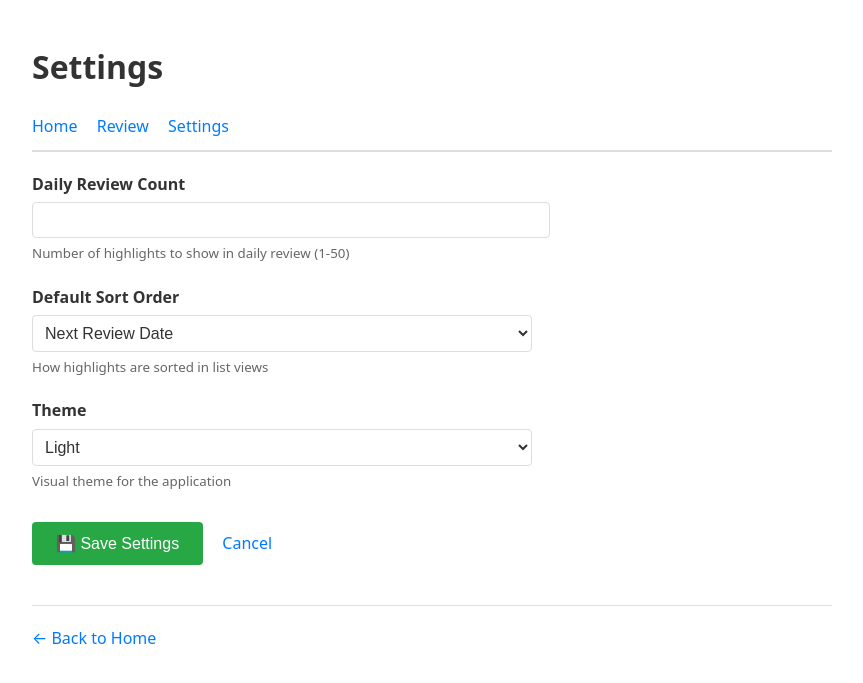
After one commit to wardeiling/FreeWise, a FastAPI app: template app/templates/settings.html in a window 1280 px wide. The commit adds this page. Shown: the top 683 px of the page, without its empty margins (208-1071 px from the left). Run offline with FastAPI, Linux system fonts and the light colour scheme; the template is opened without the code that fills it, so the values that code supplies are empty; some libraries are stand-ins or nearby versions.

Commit message:
Add settings: number of higlights, dark mode

```diff
--- a/app/main.py
+++ b/app/main.py
@@ -7,8 +7,8 @@ from fastapi.staticfiles import StaticFiles
 from fastapi.templating import Jinja2Templates
 
 from app.db import get_engine
-from app.models import SQLModel
-from app.routers import highlights
+from app.models import SQLModel, Settings
+from app.routers import highlights, settings
 
 @asynccontextmanager
 async def lifespan(app: FastAPI):
@@ -17,6 +17,17 @@ async def lifespan(app: FastAPI):
     os.makedirs("./app/static", exist_ok=True)
     engine = get_engine()
     SQLModel.metadata.create_all(engine)
+
+    # Initialize default settings if not exists
+    from sqlmodel import Session, select
+    with Session(engine) as session:
+        statement = select(Settings)
+        existing_settings = session.exec(statement).first()
+        if not existing_settings:
+            default_settings = Settings()
+            session.add(default_settings)
+            session.commit()
+
     yield
 
 
@@ -28,11 +39,19 @@ app.mount("/static", StaticFiles(directory="app/static"), name="static")
 
 # Include routers
 app.include_router(highlights.router)
+app.include_router(settings.router)
 
 
 @app.get("/", response_class=HTMLResponse)
 async def root(request: Request):
     """Root endpoint returning simple HTML."""
+    from sqlmodel import Session, select
+    engine = get_engine()
+    with Session(engine) as session:
+        statement = select(Settings)
+        settings = session.exec(statement).first()
+
     return templates.TemplateResponse("base.html", {
         "request": request,
+        "settings": settings,
     })
--- /dev/null
+++ b/app/routers/__init__.py
@@ -0,0 +1,4 @@
+# Router package exports
+from app.routers import highlights, settings
+
+__all__ = ["highlights", "settings"]
--- a/app/templates/base.html
+++ b/app/templates/base.html
@@ -1,31 +1,77 @@
 <!DOCTYPE html>
-<html lang="en">
+<html lang="en" data-theme="{{ settings.theme if settings else 'light' }}">
 <head>
     <meta charset="UTF-8">
     <meta name="viewport" content="width=device-width, initial-scale=1.0">
     <title>{% block title %}FreeWise{% endblock %}</title>
     <script src="https://unpkg.com/htmx.org@1.9.10"></script>
     <style>
+        :root {
+            --bg-color: #ffffff;
+            --text-color: #333333;
+            --border-color: #dddddd;
+            --highlight-bg: #f9f9f9;
+            --header-border: #dddddd;
+            --link-color: #007bff;
+            --muted-text: #666666;
+            --success-bg: #d4edda;
+            --success-border: #c3e6cb;
+            --success-text: #155724;
+        }
+
+        [data-theme="dark"] {
+            --bg-color: #1a1a1a;
+            --text-color: #e0e0e0;
+            --border-color: #444444;
+            --highlight-bg: #2a2a2a;
+            --header-border: #444444;
+            --link-color: #4da3ff;
+            --muted-text: #aaaaaa;
+            --success-bg: #1e4620;
+            --success-border: #2d5a2e;
+            --success-text: #b8e6bb;
+        }
+
+        /* Auto theme uses system preference */
+        @media (prefers-color-scheme: dark) {
+            [data-theme="auto"] {
+                --bg-color: #1a1a1a;
+                --text-color: #e0e0e0;
+                --border-color: #444444;
+                --highlight-bg: #2a2a2a;
+                --header-border: #444444;
+                --link-color: #4da3ff;
+                --muted-text: #aaaaaa;
+                --success-bg: #1e4620;
+                --success-border: #2d5a2e;
+                --success-text: #b8e6bb;
+            }
+        }
+
         body {
             font-family: system-ui, -apple-system, sans-serif;
             max-width: 800px;
             margin: 0 auto;
             padding: 20px;
             line-height: 1.6;
+            background-color: var(--bg-color);
+            color: var(--text-color);
+            transition: background-color 0.3s, color 0.3s;
         }
         .highlight {
-            border: 1px solid #ddd;
+            border: 1px solid var(--border-color);
             border-radius: 8px;
             padding: 15px;
             margin: 15px 0;
-            background: #f9f9f9;
+            background: var(--highlight-bg);
         }
         .highlight-text {
             font-size: 1.1em;
             margin-bottom: 10px;
+            color: var(--text-color);
         }
         .highlight-source {
-            color: #666;
+            color: var(--muted-text);
             font-size: 0.9em;
             margin-bottom: 10px;
         }
@@ -69,38 +115,69 @@
             width: 100%;
             min-height: 100px;
             padding: 10px;
-            border: 1px solid #ddd;
+            border: 1px solid var(--border-color);
             border-radius: 4px;
             font-family: inherit;
             font-size: 1em;
             margin-bottom: 10px;
+            background-color: var(--bg-color);
+            color: var(--text-color);
         }
         .edit-form input[type="text"] {
             width: 100%;
             padding: 8px;
-            border: 1px solid #ddd;
+            border: 1px solid var(--border-color);
             border-radius: 4px;
             font-family: inherit;
             margin-bottom: 10px;
+            background-color: var(--bg-color);
+            color: var(--text-color);
         }
         h1 {
-            color: #333;
+            color: var(--text-color);
         }
         .header {
-            border-bottom: 2px solid #ddd;
+            border-bottom: 2px solid var(--header-border);
             margin-bottom: 20px;
             padding-bottom: 10px;
+        }
+        a {
+            color: var(--link-color);
+            text-decoration: none;
+        }
+        a:hover {
+            text-decoration: underline;
+        }
+        input[type="text"],
+        input[type="number"],
+        select {
+            background-color: var(--bg-color);
+            color: var(--text-color);
+            border: 1px solid var(--border-color);
+        }
+        small {
+            color: var(--muted-text);
+        }
+        .success-message {
+            background-color: var(--success-bg);
+            border: 1px solid var(--success-border);
+            color: var(--success-text);
         }
     </style>
 </head>
 <body>
     <div class="header">
         <h1>{% block heading %}FreeWise{% endblock %}</h1>
+        <nav style="margin-top: 10px;">
+            <a href="/" style="margin-right: 15px;">Home</a>
+            <a href="/highlights/ui/review?n=5" style="margin-right: 15px;">Review</a>
+            <a href="/settings/ui">Settings</a>
+        </nav>
     </div>
     {% block content %}
 <p>Welcome to FreeWise - your personal highlight manager.</p>
 <div style="margin-top: 20px;">
-    <a href="/highlights/ui/review?n=5" style="color: #007bff; text-decoration: none; font-size: 1.1em;">→ Start Daily Review (5 highlights)</a>
+    <a href="/highlights/ui/review?n=5" style="font-size: 1.1em;">→ Start Daily Review (5 highlights)</a>
 </div>
 {% endblock %}
 </body>
--- a/app/templates/review.html
+++ b/app/templates/review.html
@@ -16,6 +16,6 @@
 </div>
 
 <div style="margin-top: 30px;">
-    <a href="/" style="color: #007bff; text-decoration: none;">← Back to Home</a>
+    <a href="/">← Back to Home</a>
 </div>
 {% endblock %}
--- /dev/null
+++ b/app/templates/settings.html
@@ -0,0 +1,97 @@
+{% extends "base.html" %}
+
+{% block title %}Settings - FreeWise{% endblock %}
+
+{% block heading %}Settings{% endblock %}
+
+{% block content %}
+{% if success_message %}
+<div class="success-message" style="padding: 15px; border-radius: 4px; margin-bottom: 20px;">
+    {{ success_message }}
+</div>
+{% endif %}
+
+<form method="post" action="/settings/ui" style="max-width: 500px;">
+    <div style="margin-bottom: 20px;">
+        <label for="daily_review_count" style="display: block; margin-bottom: 5px; font-weight: bold;">
+            Daily Review Count
+        </label>
+        <input
+            type="number"
+            id="daily_review_count"
+            name="daily_review_count"
+            value="{{ settings.daily_review_count }}"
+            min="1"
+            max="50"
+            required
+            style="width: 100%; padding: 8px; border: 1px solid #ddd; border-radius: 4px; font-size: 1em;">
+        <small style="display: block; margin-top: 5px;">
+            Number of highlights to show in daily review (1-50)
+        </small>
+    </div>
+
+    <div style="margin-bottom: 20px;">
+        <label for="default_sort" style="display: block; margin-bottom: 5px; font-weight: bold;">
+            Default Sort Order
+        </label>
+        <select
+            id="default_sort"
+            name="default_sort"
+            required
+            style="width: 100%; padding: 8px; border: 1px solid #ddd; border-radius: 4px; font-size: 1em;">
+            <option value="next_review" {% if settings.default_sort == "next_review" %}selected{% endif %}>
+                Next Review Date
+            </option>
+            <option value="created_at" {% if settings.default_sort == "created_at" %}selected{% endif %}>
+                Creation Date
+            </option>
+            <option value="updated_at" {% if settings.default_sort == "updated_at" %}selected{% endif %}>
+                Last Updated
+            </option>
+            <option value="favorite" {% if settings.default_sort == "favorite" %}selected{% endif %}>
+                Favorites First
+            </option>
+        </select>
+        <small style="display: block; margin-top: 5px;">
+            How highlights are sorted in list views
+        </small>
+    </div>
+
+    <div style="margin-bottom: 20px;">
+        <label for="theme" style="display: block; margin-bottom: 5px; font-weight: bold;">
+            Theme
+        </label>
+        <select
+            id="theme"
+            name="theme"
+            required
+            style="width: 100%; padding: 8px; border: 1px solid #ddd; border-radius: 4px; font-size: 1em;">
+            <option value="light" {% if settings.theme == "light" %}selected{% endif %}>
+                Light
+            </option>
+            <option value="dark" {% if settings.theme == "dark" %}selected{% endif %}>
+                Dark
+            </option>
+            <option value="auto" {% if settings.theme == "auto" %}selected{% endif %}>
+                Auto (System)
+            </option>
+        </select>
+        <small style="display: block; margin-top: 5px;">
+            Visual theme for the application
+        </small>
+    </div>
+
+    <div style="margin-top: 30px;">
+        <button type="submit" style="background: #28a745; color: white; padding: 12px 24px; border: none; border-radius: 4px; cursor: pointer; font-size: 1em;">
+            💾 Save Settings
+        </button>
+        <a href="/" style="margin-left: 15px;">
+            Cancel
+        </a>
+    </div>
+</form>
+
+<div style="margin-top: 40px; padding-top: 20px; border-top: 1px solid var(--border-color);">
+    <a href="/">← Back to Home</a>
+</div>
+{% endblock %}
```
Also changed, not shown: app/models.py (+11 -0 lines), app/routers/highlights.py (+8 -2 lines), app/routers/settings.py (added, +111 -0 lines).
